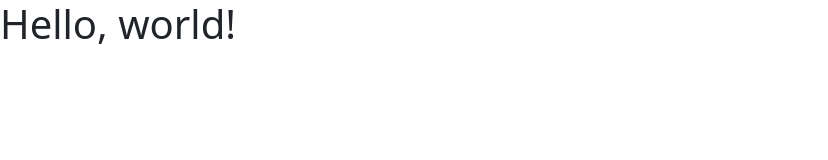
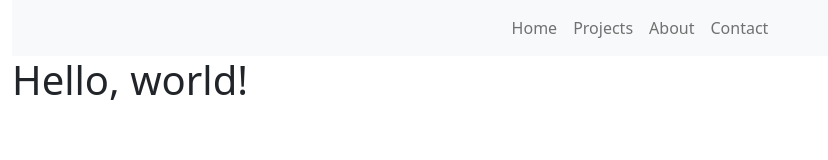
Before and after one commit to KDlamini/bootstrap-porfolio, a plain HTML site: page index.html in a window 1280 px wide. Shown: the whole page, without its empty margins (0-828 px from the left). Drawn offline with nearby package versions, Linux system fonts and the light colour scheme.

Commit message:
Update index.html
add nav bar
add sections for home, projects, about and contact
add project card in projects section

```diff
--- a/index.html
+++ b/index.html
@@ -8,8 +8,39 @@
 
     <title>Simo and Cyril's Portfolio</title>
   </head>
-  <body>
-    <h1>Hello, world!</h1>
+  <body class="container-fluid">
+    <nav class="navbar navbar-expand-lg navbar-light bg-light">
+        <div class="container-fluid d-flex justify-content-around">
+          <div id="navbarNav">
+            <ul class="navbar-nav">
+              <li class="nav-item">
+                <a class="nav-link" aria-current="page" href="#home">Home</a>
+              </li>
+              <li class="nav-item">
+                <a class="nav-link" href="#projects">Projects</a>
+              </li>
+              <li class="nav-item">
+                <a class="nav-link" href="#about">About</a>
+              </li>
+              <li class="nav-item">
+                <a class="nav-link" href="#contact" tabindex="-1">Contact</a>
+              </li>
+            </ul>
+          </div>
+        </div>
+    </nav>
+
+    <section  id="home">
+      <h1>Hello, world!</h1>
+    </section>
+
+    <section id="projects"></section>
+
+    <section id="about"></section>
+
+    <footer id="contact"></footer>
+
+
 
 
     <!-- Option 1: Bootstrap Bundle with Popper -->
```
